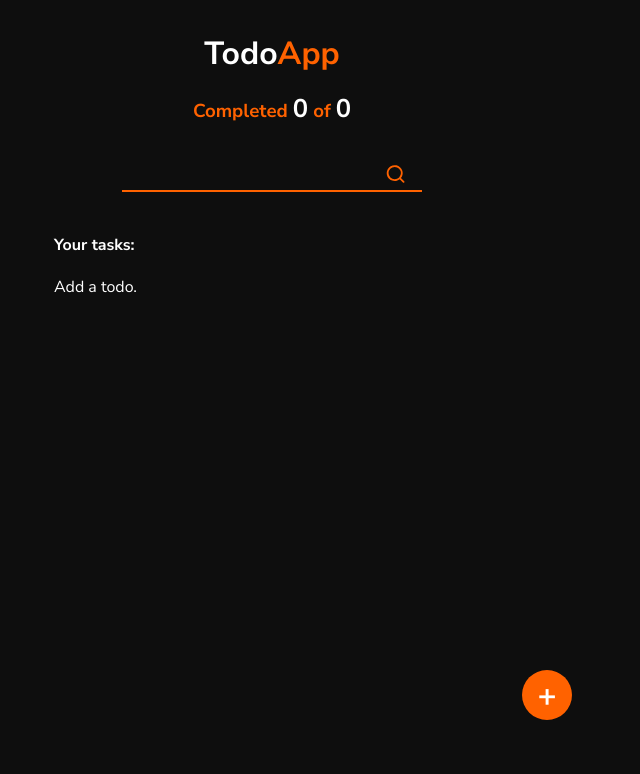
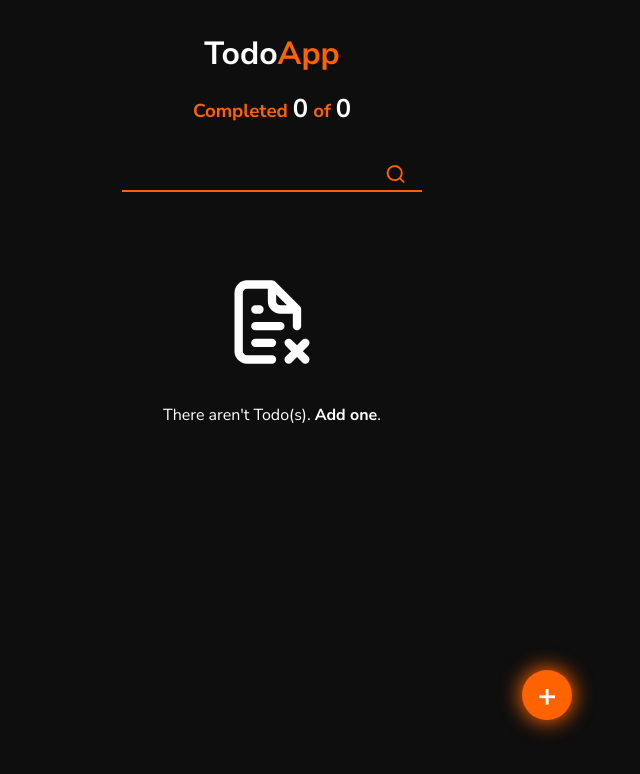
Before and after one commit to jsonfm/react-todo, a React (Vite) app: page / in a window 1280 px wide. Shown: the top 774 px of the page, without its empty margins (368-1008 px from the left). Built offline with nearby package versions, Linux system fonts and the light colour scheme.

Commit message:
🚀 [ADD] EmpityList Icon

```diff
--- a/src/App.jsx
+++ b/src/App.jsx
@@ -8,7 +8,7 @@ import { TodoItem } from '@/components/TodoItem';
 import { TodoForm } from '@/components/TodoForm';
 import { CreateTodoButton } from '@/components/CreateTodoButton';
 import { AddTodoModal } from '@/components/AddTodoModal';
-
+import { EmpityList } from '@/components/EmpityList';
 import { TodosListSkeleton } from '@/skeletons/TodosListSkeleton';
 
 import { TodosContext } from '@/store/context';
@@ -23,9 +23,6 @@ function App() {
         <TodoItem {...todo} key={`todo-${index}`} onDelete={onDelete} onComplete={onComplete} />
       ));
     }
-    if (!loading) {
-      return <p>Add a todo.</p>;
-    }
   };
 
   return (
@@ -38,6 +35,7 @@ function App() {
       <TodoList>
         {!!loading && <TodosListSkeleton />}
         {renderTodos()}
+        {!loading && todos.length == 0 && <EmpityList/>}
       </TodoList>
 
       <CreateTodoButton setOpenModal={setOpenModal} />
--- a/src/components/CreateTodoButton/index.jsx
+++ b/src/components/CreateTodoButton/index.jsx
@@ -7,7 +7,7 @@ export const CreateTodoButton = ({ setOpenModal }) => {
 
   return (
     <div className="container">
-      <div class="create-button" onClick={onClick}>
+      <div className="create-button" onClick={onClick}>
         +
       </div>
     </div>
--- a/src/components/CreateTodoButton/styles.css
+++ b/src/components/CreateTodoButton/styles.css
@@ -12,6 +12,7 @@
   bottom: 10%;
   cursor: pointer;
   z-index: 100;
+  box-shadow: 0 0 20px 2px var(--orange);
 }
 
 .create-button:hover {
--- /dev/null
+++ b/src/components/EmpityList/index.jsx
@@ -0,0 +1,11 @@
+import { UilFileTimesAlt } from '@iconscout/react-unicons';
+import "./styles.css";
+
+export const EmpityList = () => {
+    return (
+        <div class="empity-list">
+            <UilFileTimesAlt/>
+            <p>There aren't Todo(s). <b>Add one</b>.</p>
+        </div>
+    )
+}
--- /dev/null
+++ b/src/components/EmpityList/styles.css
@@ -0,0 +1,17 @@
+
+.empity-list {
+    margin-top: 3rem;
+    display: flex;
+    flex-direction: column;
+    align-items: center;
+    justify-content: center;
+}
+
+.empity-list svg {
+    width: 100px;
+    height: 100px;
+}
+
+.empity-list p {
+    margin-top: 2rem;
+}
--- a/src/components/TodoList/index.jsx
+++ b/src/components/TodoList/index.jsx
@@ -3,7 +3,7 @@ import './styles.css';
 export const TodoList = ({ children }) => {
   return (
     <>
-      <h4>Your tasks:</h4>
+      {/* <h4>Your tasks:</h4> */}
       <div className="todo-list">{children}</div>
     </>
   );
```
